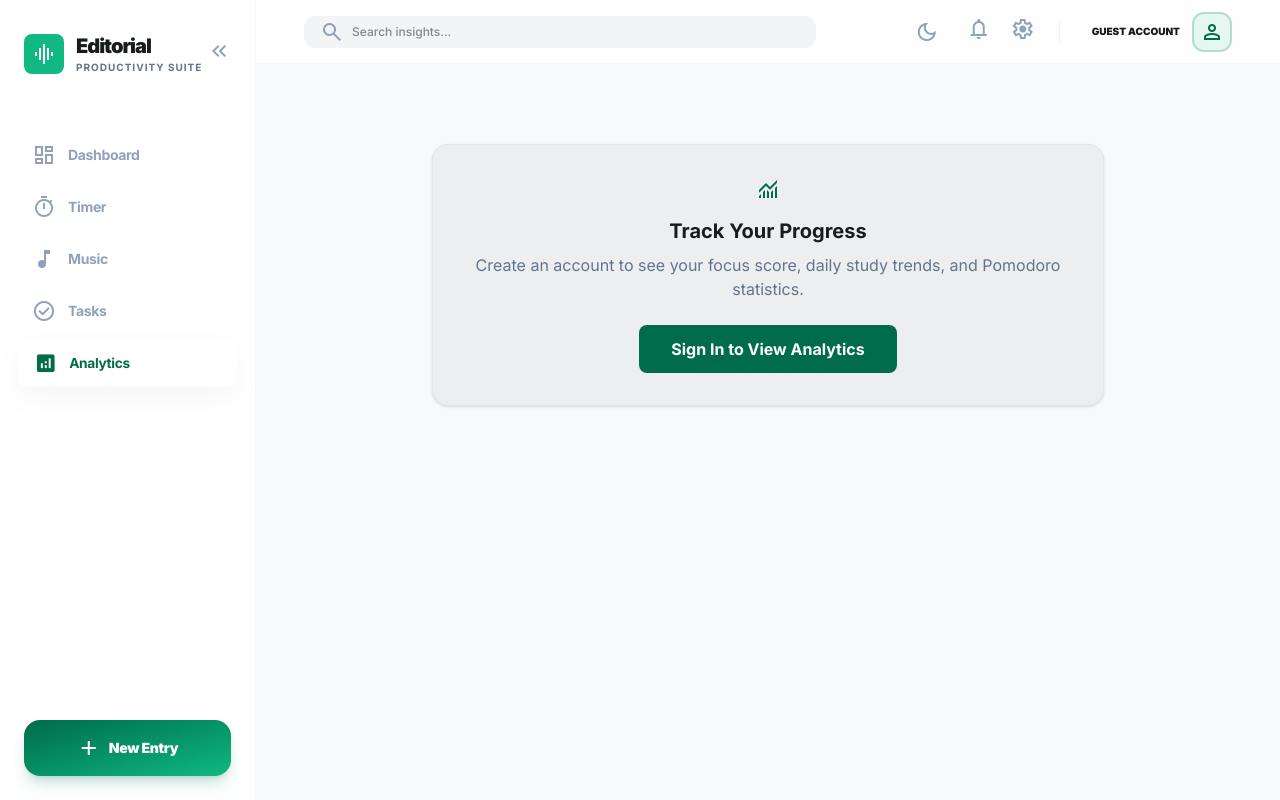
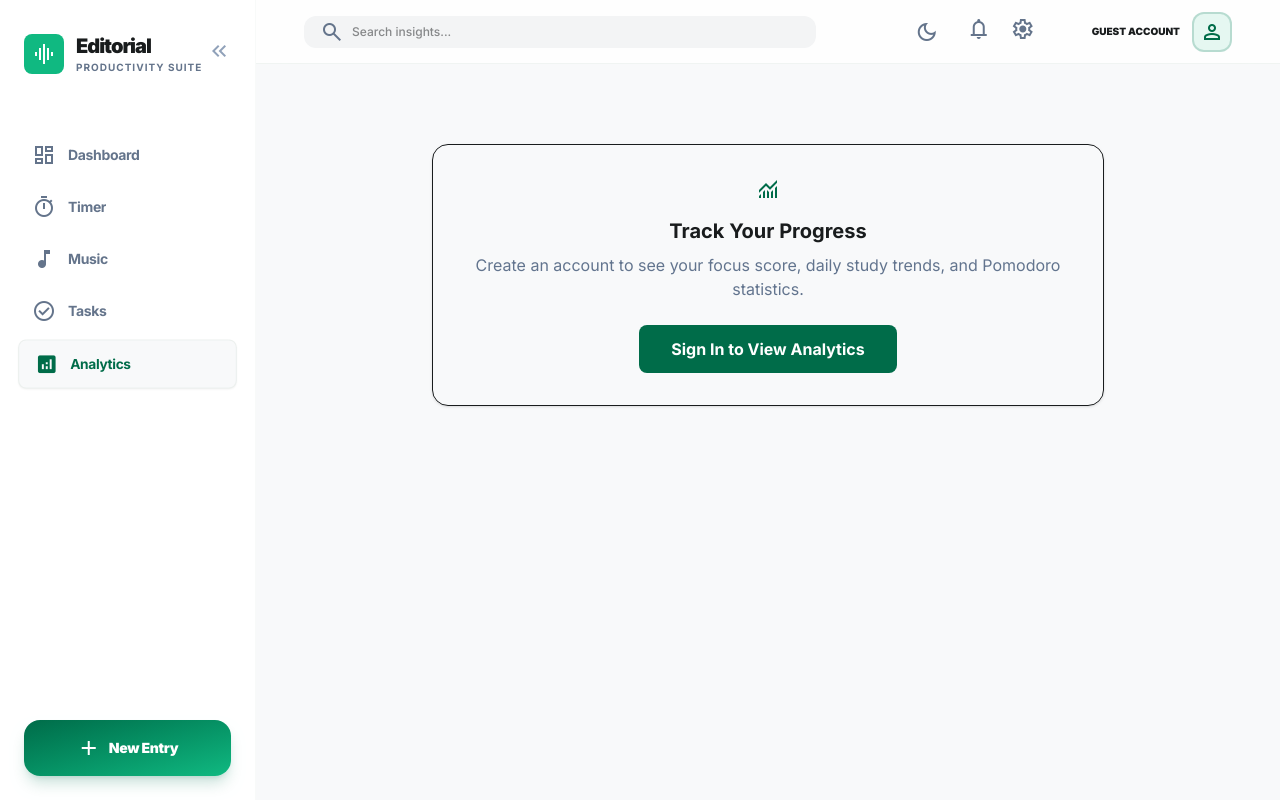
Before and after one commit to TrishaMohanty/FocusBeats, a React (Vite) app: page /analytics in a window 1280 px wide. Built offline with nearby package versions, Linux system fonts and the light colour scheme.

Commit message:
feat: implement main application layout with navigation, theme toggling, and core page scaffolding

```diff
--- a/src/components/MainLayout.tsx
+++ b/src/components/MainLayout.tsx
@@ -74,8 +74,8 @@ export function MainLayout({ children }: { children: React.ReactNode }) {
               </div>
               {!isSidebarCollapsed && (
                   <div className="overflow-hidden">
-                    <h1 className="text-xl font-black tracking-tighter text-[#191C1D] dark:text-white truncate">Editorial</h1>
-                    <p className="text-[10px] uppercase tracking-widest text-slate-500 font-bold truncate">Productivity Suite</p>
+                    <h1 className="text-xl font-black tracking-tighter">Editorial</h1>
+                    <p className="text-[10px] uppercase tracking-widest text-on-surface-muted font-bold truncate">Productivity Suite</p>
                   </div>
               )}
           </div>
@@ -95,8 +95,8 @@ export function MainLayout({ children }: { children: React.ReactNode }) {
                 to={item.path}
                 className={`flex items-center gap-3 px-4 py-3 rounded-xl transition-all duration-200 ${
                   isActive
-                    ? 'bg-white dark:bg-slate-800 text-primary dark:text-primary-fixed shadow-[0px_12px_32px_rgba(25,28,29,0.04)] font-bold scale-98 active-nav-fill'
-                    : 'text-slate-400 dark:text-slate-500 hover:text-on-surface hover:bg-surface-container-low transition-colors'
+                    ? 'bg-background shadow-xs text-primary font-bold scale-98 active-nav-fill border border-outline'
+                    : 'text-on-surface-muted hover:text-on-surface hover:bg-surface-low transition-colors'
                 } ${isSidebarCollapsed ? 'justify-center px-0' : ''}`}
                 title={isSidebarCollapsed ? item.label : undefined}
               >
@@ -109,7 +109,7 @@ export function MainLayout({ children }: { children: React.ReactNode }) {
 
         <div className="mt-auto p-2">
           {isSidebarCollapsed && (
-             <button onClick={toggleSidebar} className="w-full flex justify-center py-4 mb-2 text-slate-400 hover:text-primary">
+             <button onClick={toggleSidebar} className="w-full flex justify-center py-4 mb-2 text-on-surface-muted hover:text-primary">
                  <span className="material-symbols-outlined text-sm">keyboard_double_arrow_right</span>
              </button>
           )}
@@ -134,12 +134,12 @@ export function MainLayout({ children }: { children: React.ReactNode }) {
       {/* Main Canvas */}
       <main className={`flex-1 min-h-screen relative p-8 transition-all duration-300 ${isSidebarCollapsed ? 'ml-20' : 'ml-64'}`}>
         {/* TopNavBar Component */}
-        <header className={`fixed top-0 right-0 h-16 bg-white/80 dark:bg-slate-900/80 backdrop-blur-xl border-b border-[#BBCABF]/10 z-40 flex justify-between items-center px-12 transition-all duration-300 ${isSidebarCollapsed ? 'w-[calc(100%-5rem)]' : 'w-[calc(100%-16rem)]'}`}>
+        <header className={`fixed top-0 right-0 h-16 bg-surface/80 backdrop-blur-xl border-b border-outline z-40 flex justify-between items-center px-12 transition-all duration-300 ${isSidebarCollapsed ? 'w-[calc(100%-5rem)]' : 'w-[calc(100%-16rem)]'}`}>
           <div className="flex items-center gap-4 flex-1">
             <div className="relative w-full max-w-lg">
-              <span className="material-symbols-outlined absolute left-4 top-1/2 -translate-y-1/2 text-slate-400 text-lg">search</span>
+              <span className="material-symbols-outlined absolute left-4 top-1/2 -translate-y-1/2 text-on-surface-muted text-lg">search</span>
               <input
-                className="w-full bg-surface-container-low border-none rounded-full py-2 pl-12 pr-4 text-xs font-medium focus:ring-2 focus:ring-primary/20 outline-none"
+                className="w-full bg-surface-low border-none rounded-full py-2 pl-12 pr-4 text-xs font-medium focus:ring-1 focus:ring-primary/20 outline-none"
                 placeholder="Search insights..."
                 type="text"
               />
@@ -149,15 +149,15 @@ export function MainLayout({ children }: { children: React.ReactNode }) {
             <div className="flex items-center gap-3">
               <button
                   onClick={() => setIsDarkMode(!isDarkMode)}
-                  className="text-slate-400 hover:text-primary transition-colors flex items-center justify-center p-2"
+                  className="text-on-surface-muted hover:text-primary transition-colors flex items-center justify-center p-2"
                   title={`Switch to ${isDarkMode ? 'light' : 'dark'} mode`}
               >
                  <span className="material-symbols-outlined text-xl">{isDarkMode ? 'light_mode' : 'dark_mode'}</span>
               </button>
-              <button className="text-slate-400 hover:text-primary transition-colors p-2">
+              <button className="text-on-surface-muted hover:text-primary transition-colors p-2">
                 <span className="material-symbols-outlined text-xl">notifications</span>
               </button>
-              <button className="text-slate-400 hover:text-primary transition-colors">
+              <button className="text-on-surface-muted hover:text-primary transition-colors">
                 <span className="material-symbols-outlined">settings</span>
               </button>
             </div>
--- a/src/index.css
+++ b/src/index.css
@@ -2,53 +2,29 @@
 @custom-variant dark (&:where(.dark, .dark *));
 
 @theme {
+  /* Layout & Containers */
+  --color-background: var(--bg-app);
+  --color-surface: var(--bg-surface);
+  --color-surface-low: var(--bg-surface-low);
+  --color-surface-high: var(--bg-surface-high);
+
+  /* Text Branding */
+  --color-on-surface: var(--text-main);
+  --color-on-surface-muted: var(--text-muted);
+
+  /* Borders */
+  --color-outline: var(--border-subtle);
+  --color-outline-focus: var(--border-strong);
+
+  /* Primary Accent (Emerald) */
+  --color-primary: #006c49;
+  --color-primary-container: #10b981;
+  --color-on-primary-container: #ffffff;
+
+  /* Existing Material Logic */
   --color-surface-tint: #006c49;
-  --color-secondary-fixed: #e2e2e2;
-  --color-on-surface: #191c1d;
-  --color-surface-container: #edeeef;
-  --color-background: #f8f9fa;
-  --color-on-primary-fixed: #002113;
-  --color-primary-fixed: #6ffbbe;
-  --color-tertiary: #a43a3a;
-  --color-on-primary-fixed-variant: #005236;
-  --color-tertiary-fixed: #ffdad7;
-  --color-surface-container-lowest: #ffffff;
-  --color-surface-container-highest: #e1e3e4;
-  --color-secondary-container: #e2e2e2;
-  --color-inverse-surface: #2e3132;
-  --color-on-secondary: #ffffff;
-  --color-on-error-container: #93000a;
-  --color-on-secondary-container: #646464;
-  --color-on-background: #191c1d;
-  --color-on-primary-container: #00422b;
-  --color-on-error: #ffffff;
-  --color-tertiary-container: #fc7c78;
-  --color-on-tertiary: #ffffff;
-  --color-primary: #006c49;
-  --color-surface-container-high: #e7e8e9;
-  --color-error-container: #ffdad6;
-  --color-primary-fixed-dim: #4edea3;
-  --color-surface-variant: #e1e3e4;
-  --color-on-surface-variant: #3c4a42;
-  --color-tertiary-fixed-dim: #ffb3af;
   --color-secondary: #5e5e5e;
-  --color-on-secondary-fixed: #1b1b1b;
-  --color-on-primary: #ffffff;
-  --color-surface-container-low: #f3f4f5;
-  --color-inverse-on-surface: #f0f1f2;
-  --color-on-tertiary-fixed: #410005;
-  --color-outline-variant: #bbcabf;
   --color-error: #ba1a1a;
-  --color-secondary-fixed-dim: #c6c6c6;
-  --color-surface: #f8f9fa;
-  --color-primary-container: #10b981;
-  --color-on-secondary-fixed-variant: #474747;
-  --color-on-tertiary-fixed-variant: #842225;
-  --color-outline: #6c7a71;
-  --color-surface-dim: #d9dadb;
-  --color-on-tertiary-container: #711419;
-  --color-inverse-primary: #4edea3;
-  --color-surface-bright: #f8f9fa;
 
   --font-headline: "Inter", sans-serif;
   --font-body: "Inter", sans-serif;
@@ -59,15 +35,43 @@
   --radius-lg: 0.25rem;
 }
 
+:root {
+  /* Light Theme Tokens */
+  --bg-app: #f8f9fa;
+  --bg-surface: #ffffff;
+  --bg-surface-low: #f3f4f5;
+  --bg-surface-high: #e7e8e9;
+
+  --text-main: #191c1d;
+  --text-muted: #64748b;
+
+  --border-subtle: rgba(187, 202, 191, 0.2);
+  --border-strong: rgba(187, 202, 191, 0.6);
+}
+
+.dark {
+  /* Premium Ink/Zinc Dark Theme Tokens */
+  --bg-app: #070708; /* Deep Space Black */
+  --bg-surface: #121214; /* Elevated Ink */
+  --bg-surface-low: #0c0c0e; /* Recessed Ink */
+  --bg-surface-high: #1a1a1d; /* High Contrast Ink */
+
+  --text-main: #f8fafc; /* Pure Silver/White */
+  --text-muted: #94a3b8; /* Slate Blue-Gray */
+
+  --border-subtle: rgba(255, 255, 255, 0.04);
+  --border-strong: rgba(255, 255, 255, 0.1);
+}
+
 @layer base {
   body {
-    @apply bg-background text-on-surface font-body antialiased;
+    @apply bg-background text-on-surface font-body antialiased transition-colors duration-300;
   }
 }
 
 @layer components {
   .glass-panel {
-    @apply bg-white/80 dark:bg-slate-900/80 backdrop-blur-xl border border-white/20 dark:border-slate-700/50 shadow-lg;
+    @apply bg-surface/80 dark:bg-surface/60 backdrop-blur-xl border border-outline shadow-lg;
   }
 
   .material-symbols-outlined {
@@ -77,4 +81,8 @@
   .active-nav-fill .material-symbols-outlined {
     font-variation-settings: 'FILL' 1, 'wght' 400, 'GRAD' 0, 'opsz' 24;
   }
+
+  .premium-glow {
+    @apply relative after:absolute after:inset-0 after:bg-primary/5 after:blur-[100px] after:pointer-events-none after:rounded-full after:-z-10;
+  }
 }
--- a/src/pages/LoginPage.tsx
+++ b/src/pages/LoginPage.tsx
@@ -26,17 +26,17 @@ export function LoginPage() {
         <div className="w-16 h-16 mx-auto bg-primary-container rounded-2xl flex items-center justify-center text-white mb-4">
           <span className="material-symbols-outlined text-4xl" style={{ fontVariationSettings: "'FILL' 1" }}>graphic_eq</span>
         </div>
-        <h2 className="text-3xl font-black text-on-surface">Welcome back</h2>
-        <p className="mt-2 text-sm text-slate-500">
+        <h2 className="text-3xl font-black">Welcome back</h2>
+        <p className="mt-2 text-sm text-on-surface-muted">
            Or{' '}
-          <Link to="/dashboard" className="font-bold text-primary hover:text-primary-dim">
+          <Link to="/dashboard" className="font-bold text-primary hover:text-primary/80">
             continue as guest
           </Link>
         </p>
       </div>
 
       <div className="mt-8 sm:mx-auto sm:w-full sm:max-w-md">
-        <div className="bg-surface-container-lowest py-8 px-4 rounded-3xl shadow-[0px_12px_32px_rgba(25,28,29,0.04)] sm:px-10 border border-outline-variant/10">
+        <div className="bg-surface py-8 px-4 rounded-3xl sm:px-10 border border-outline">
           <form className="space-y-6" onSubmit={handleSubmit}>
             {error && (
               <div className="bg-error-container text-on-error-container p-3 rounded-xl text-sm font-bold text-center">
@@ -44,24 +44,24 @@ export function LoginPage() {
               </div>
             )}
             <div>
-              <label className="block text-sm font-bold text-on-surface mb-2">Email address</label>
+              <label className="block text-sm font-bold mb-2">Email address</label>
               <input
                 type="email"
                 required
                 value={email}
                 onChange={(e) => setEmail(e.target.value)}
-                className="w-full bg-surface-container-low border-none rounded-xl py-3 px-4 focus:ring-2 focus:ring-primary/20 outline-none"
+                className="w-full bg-surface-low border border-outline rounded-xl py-3 px-4 focus:ring-1 focus:ring-primary/20 outline-none placeholder:text-on-surface-muted/50"
                 placeholder="alex@example.com"
               />
             </div>
             <div>
-              <label className="block text-sm font-bold text-on-surface mb-2">Password</label>
+              <label className="block text-sm font-bold mb-2">Password</label>
               <input
                 type="password"
                 required
                 value={password}
                 onChange={(e) => setPassword(e.target.value)}
-                className="w-full bg-surface-container-low border-none rounded-xl py-3 px-4 focus:ring-2 focus:ring-primary/20 outline-none"
+                className="w-full bg-surface-low border border-outline rounded-xl py-3 px-4 focus:ring-1 focus:ring-primary/20 outline-none"
               />
             </div>
             <button
--- a/src/pages/TasksPage.tsx
+++ b/src/pages/TasksPage.tsx
@@ -30,15 +30,15 @@ export function TasksPage() {
       </div>
 
       {!user ? (
-        <div className="p-8 bg-surface-container rounded-2xl text-center border border-outline-variant/20 shadow-sm mt-8">
+        <div className="p-8 bg-surface rounded-2xl text-center border border-outline shadow-sm mt-8">
           <span className="material-symbols-outlined text-6xl text-primary mb-4" style={{ fontVariationSettings: "'FILL' 1" }}>lock_person</span>
           <h3 className="text-xl font-bold mb-2">Login Required</h3>
-          <p className="text-slate-500 mb-6">You must be logged in to create and manage tasks.</p>
+          <p className="text-on-surface-muted mb-6">You must be logged in to create and manage tasks.</p>
           <button onClick={() => navigate('/login')} className="px-8 py-3 bg-primary text-white rounded-xl font-bold">Sign In</button>
         </div>
       ) : (
         <div className="space-y-4">
-          <p className="text-slate-500">Your tasks will appear here.</p>
+          <p className="text-on-surface-muted">Your tasks will appear here.</p>
         </div>
       )}
     </>
```
Also changed, not shown: src/components/SessionSummaryModal.tsx (+6 -6 lines), src/components/StartSessionModal.tsx (+8 -8 lines), src/pages/AnalyticsPage.tsx (+45 -49 lines), src/pages/DashboardPage.tsx (+18 -18 lines), src/pages/MusicPage.tsx (+7 -7 lines), src/pages/RegisterPage.tsx (+9 -9 lines), src/pages/TimerPage.tsx (+12 -12 lines).
